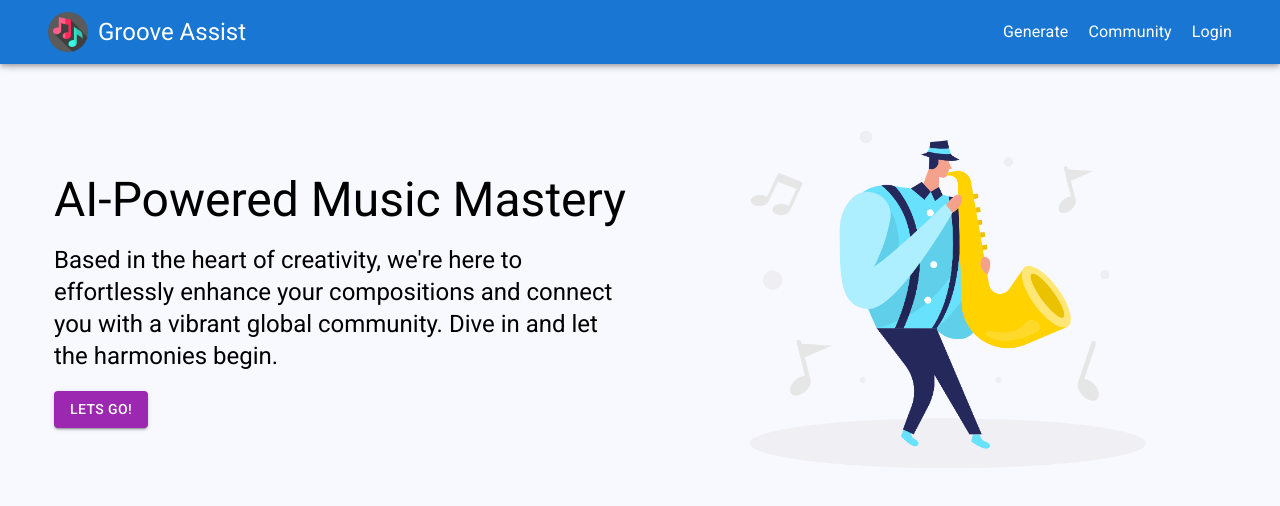
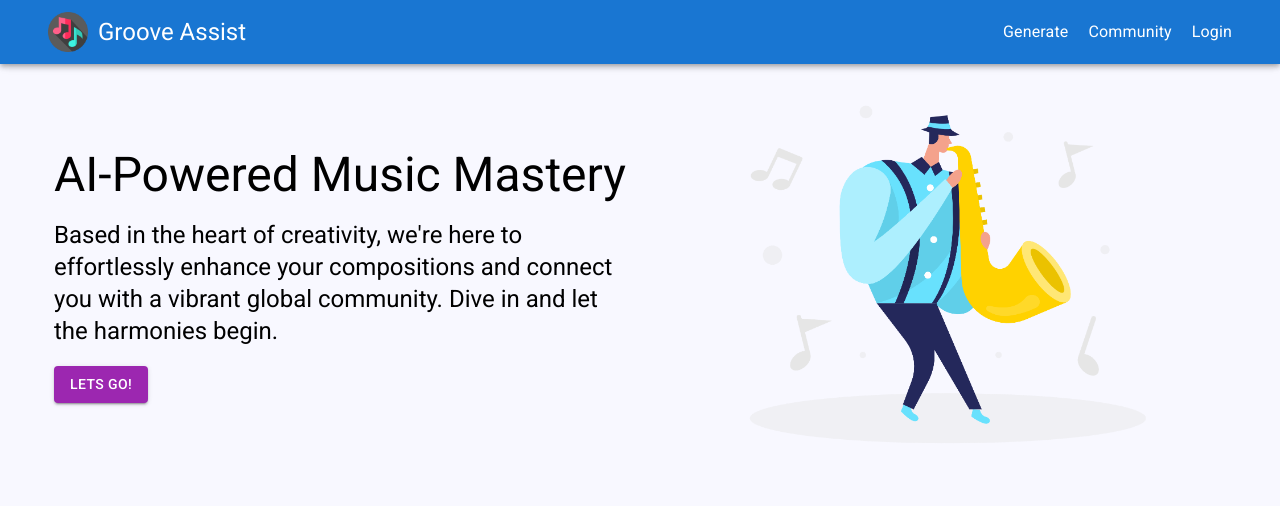
Before and after one commit to TrueBandit/grooveassist-client, a React (Create React App) app: page / in a window 1280 px wide. Shown: the top 506 px of the page. Built offline with nearby package versions, Linux system fonts and the light colour scheme.

Commit message:
Landing page update

```diff
--- a/src/pages/Landing.js
+++ b/src/pages/Landing.js
@@ -11,7 +11,7 @@ function Landing() {
     <div>
 
     {/* Hero Section */}
-    <Box sx={{ margin: 'auto', paddingTop: "100px", paddingLeft: "30px", paddingRight: "30px", paddingBottom: "20px", height: "500px", backgroundColor: 'ghostwhite' }}>
+    <Box sx={{ margin: 'auto', paddingTop: "20px", paddingLeft: "30px", paddingRight: "30px", paddingBottom: "20px", height: "500px", backgroundColor: 'ghostwhite' }}>
       <Container maxWidth="xl">
       <Grid container spacing={1} alignItems="center" justifyContent="center">
 
--- a/src/pages/Main.js
+++ b/src/pages/Main.js
@@ -6,12 +6,14 @@ import Generator from './Generator'
 import Landing from './Landing'
 import Login from './Login'
 import SignUp from './SignUp';
+import { Height } from '@mui/icons-material';
 
 function Main() {
 
   return (
     <div style={{textAlign:'center'}}>
     <Navbar/>
+    <div style={{height: '55px'}}></div>
     <Routes>
       <Route path="community" element={<Community/>} />
       <Route path="generate" element={<Generator/>} />
```
